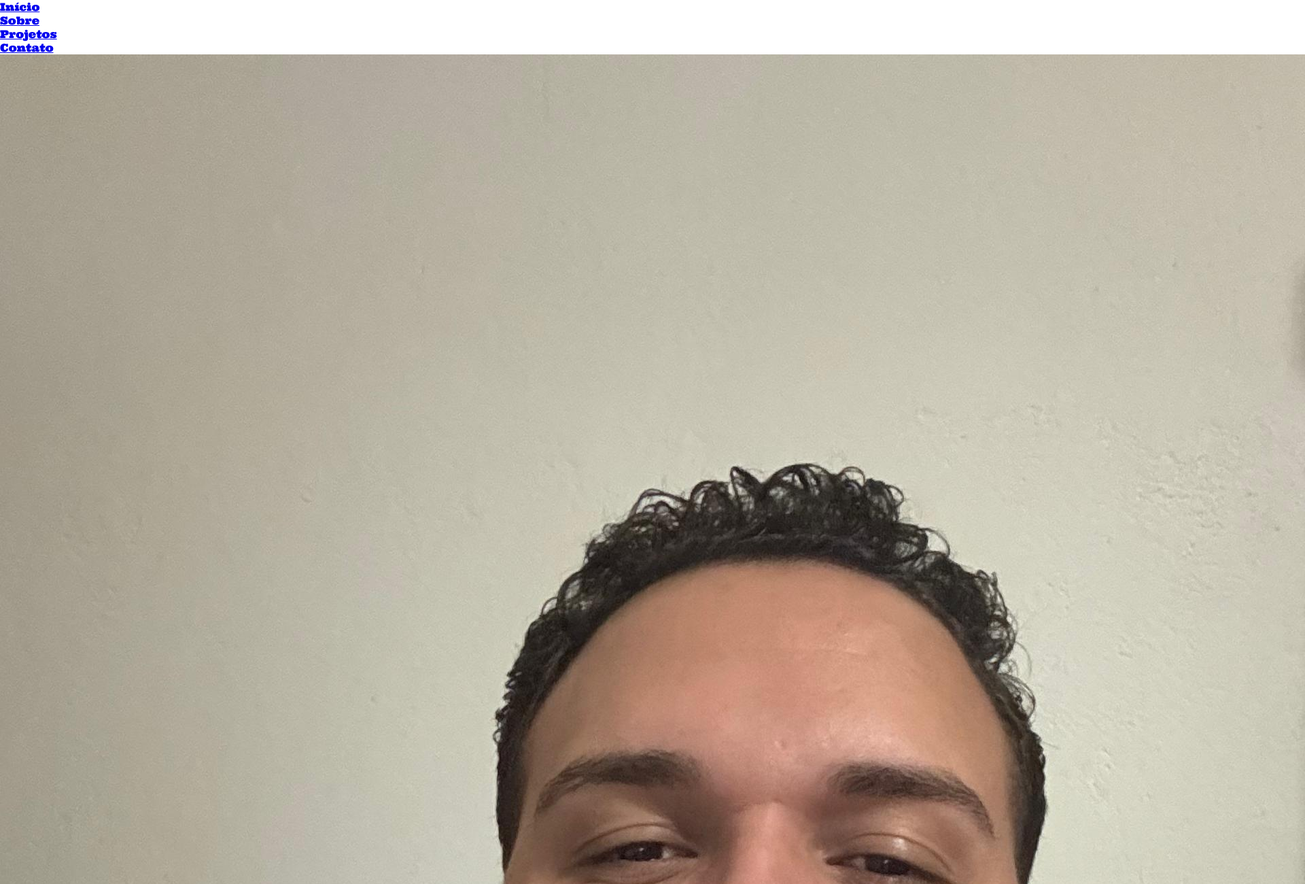
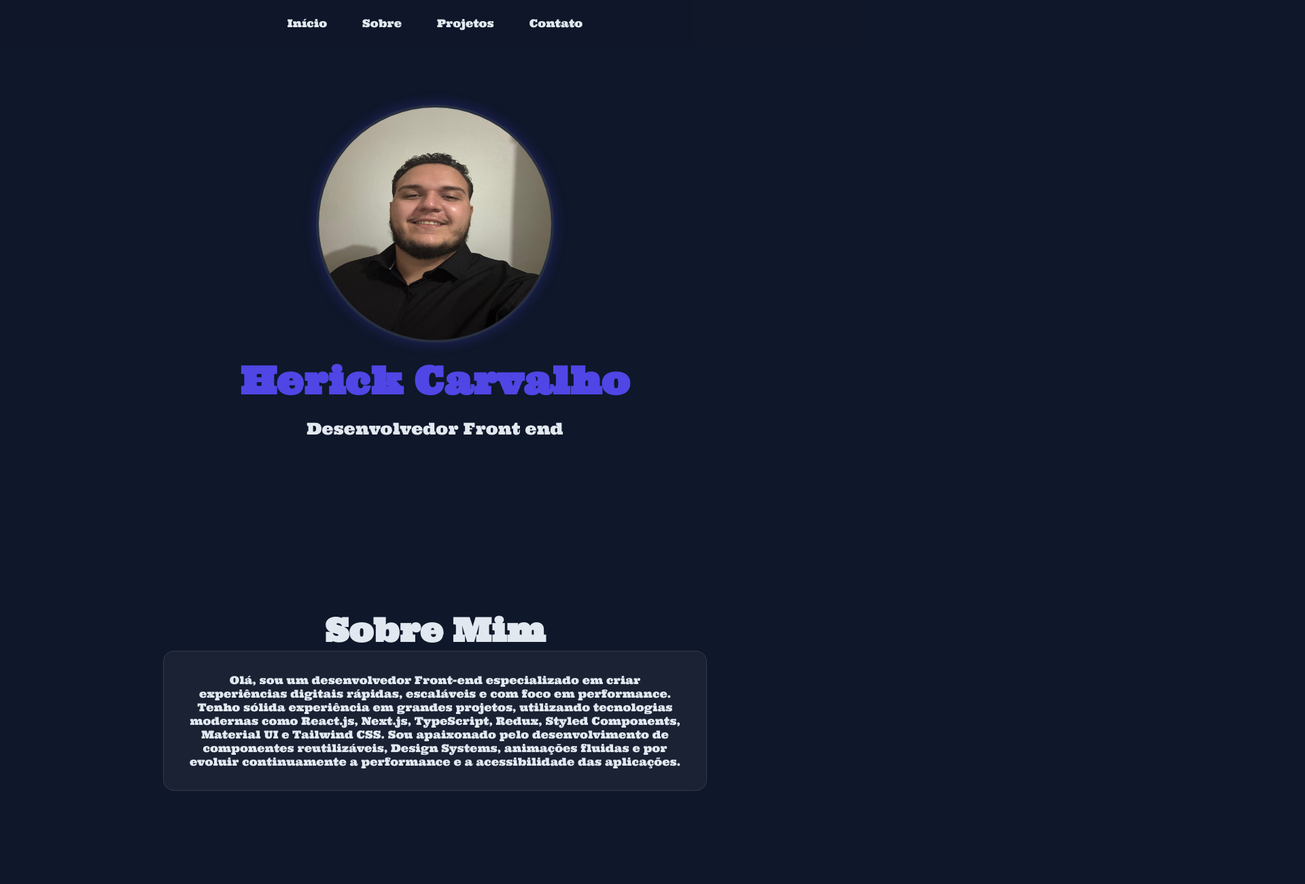
Before and after one commit to herickcarvalho/porti-f-lio, a plain HTML site: page index.html in a window 1280 px wide. Shown: the top 1300 px of the page at 68% size, 1920 px wide, since content can reach past the window. Drawn offline with Linux system fonts and the light colour scheme; a web font is replaced by a local one.

Commit message:
metade do projeto

```diff
--- a/index.html
+++ b/index.html
@@ -10,30 +10,24 @@
       rel="stylesheet"
     />
 
-    <link rel="stylesheet" href="styles.css" />
+    <link rel="stylesheet" href="./styles.css" />
     <title>Portifólio-HerickCarvalho</title>
   </head>
   <body>
     <nav class="navegacao">
-      <ul>
-        <li><a href="#inicio">Início</a></li>
-        <li><a href="#sobre">Sobre</a></li>
-        <li><a href="#projetos">Projetos</a></li>
-        <li><a href="#contatos">Contato</a></li>
+      <ul class="menu">
+        <li><a href="#inicio" class="menu-link">Início</a></li>
+        <li><a href="#sobre" class="menu-link">Sobre</a></li>
+        <li><a href="#projetos" class="menu-link">Projetos</a></li>
+        <li><a href="#contatos" class="menu-link">Contato</a></li>
       </ul>
     </nav>
 
     <main id="inicio" class="cabecalho">
-      <div>
-        <img
-          src="./img/foto-perfil.jpg"
-          alt="foto Herick"
-          class="foto-perfil"
-        />
+      <img src="./img/foto-perfil.jpg" alt="foto Herick" class="foto-perfil" />
 
-        <h1>Herick Carvalho</h1>
-        <p>Desenvolvedor Front end</p>
-      </div>
+      <h1>Herick Carvalho</h1>
+      <p class="cabecalho-sub-titulo">Desenvolvedor Front end</p>
     </main>
 
     <section id="sobre" class="sobre">
--- a/styles.css
+++ b/styles.css
@@ -3,4 +3,162 @@
     margin: 0;
     box-sizing: border-box;
     font-family: "Ultra", serif;
+
+
 }
+
+html {
+    scroll-behavior: smooth;
+}
+
+:root {
+    --primeira: #4f46e5;
+    --secundaria: #7c3aed;
+    --escuro: #0f172a;
+    --maisEscuro: #0a0f1c;
+    --claro: #e2e8f0;
+    --vidro: rgba(255, 255, 255, 0.1);
+
+}
+
+body {
+    background-color: var(--escuro);
+    color: var(--claro);
+}
+
+.navegacao {
+    position: fixed;
+    background: rgba(15, 23, 42, 0.8);
+    width: 100%;
+    z-index: 100;
+    padding: 1.5rem;
+}
+
+.menu {
+    display: flex;
+    gap: 3rem;
+    justify-content: center;
+    list-style: none;
+}
+
+.menu-link {
+    text-decoration: none;
+    color: var(--claro);
+    font-weight: 500;
+    position: relative;
+    padding: 2px;
+}
+
+.menu-link::after {
+    content: '';
+    height: 2px;
+    width: 0;
+    position: absolute;
+    bottom: 0;
+    left: 0;
+    background: linear-gradient(90deg, var(--primeira), var(--secundaria));
+    transition: width 0.5s ease;
+
+
+}
+
+.menu-link:hover::after {
+    width: 100%;
+
+}
+
+.cabecalho {
+    min-height: 100vh;
+    display: flex;
+    justify-content: center;
+    align-items: center;
+    flex-direction: column;
+}
+
+.foto-perfil {
+    width: 350px;
+    height: 350px;
+    box-shadow: 0 0 20px rgba(79, 70, 229, 0.3);
+    border-radius: 50%;
+    border: 4px solid var(--vidro);
+
+}
+
+h1 {
+    font-size: 3.5rem;
+    color: var(--primeira);
+    font-weight: bold;
+    margin: 20px;
+}
+
+.cabecalho-sub-titulo {
+    font-size: 1.5rem;
+    color: var(--claro);
+}
+
+.sobre {
+    padding: 6rem 2rem;
+
+
+}
+
+.sobre-titulo {
+    font-size: 3rem;
+    color: var(--claro);
+    text-align: center;
+
+}
+
+.sobre-caixa {
+    padding: 2rem;
+    max-width: 800px;
+    margin: 0 auto;
+    border-radius: 16px;
+    border: 1px solid var(--vidro);
+    backdrop-filter: blur(10px);
+    background: rgba(255, 255, 255, 0.05);
+
+
+
+}
+
+.sobre-paragrafo {
+    text-align: center;
+    font-size: 1rem;
+}
+
+.projetos {
+    padding: 6rem 2rem;
+
+
+}
+
+.paragrafo-projetos {
+
+}
+
+.info-projetos {
+
+}
+
+.projetos-card {
+
+
+}
+
+.projetos-caixa {
+   display: grid;
+   grid-template-columns: repeat(auto-fit, minmax(300px, 1fr));
+
+}
+
+.projetos-titulo {
+
+}
+
+.projetos-imagem {
+    height: 200px;
+    width: 100%;
+    object-fit: cover;
+
+}
```
